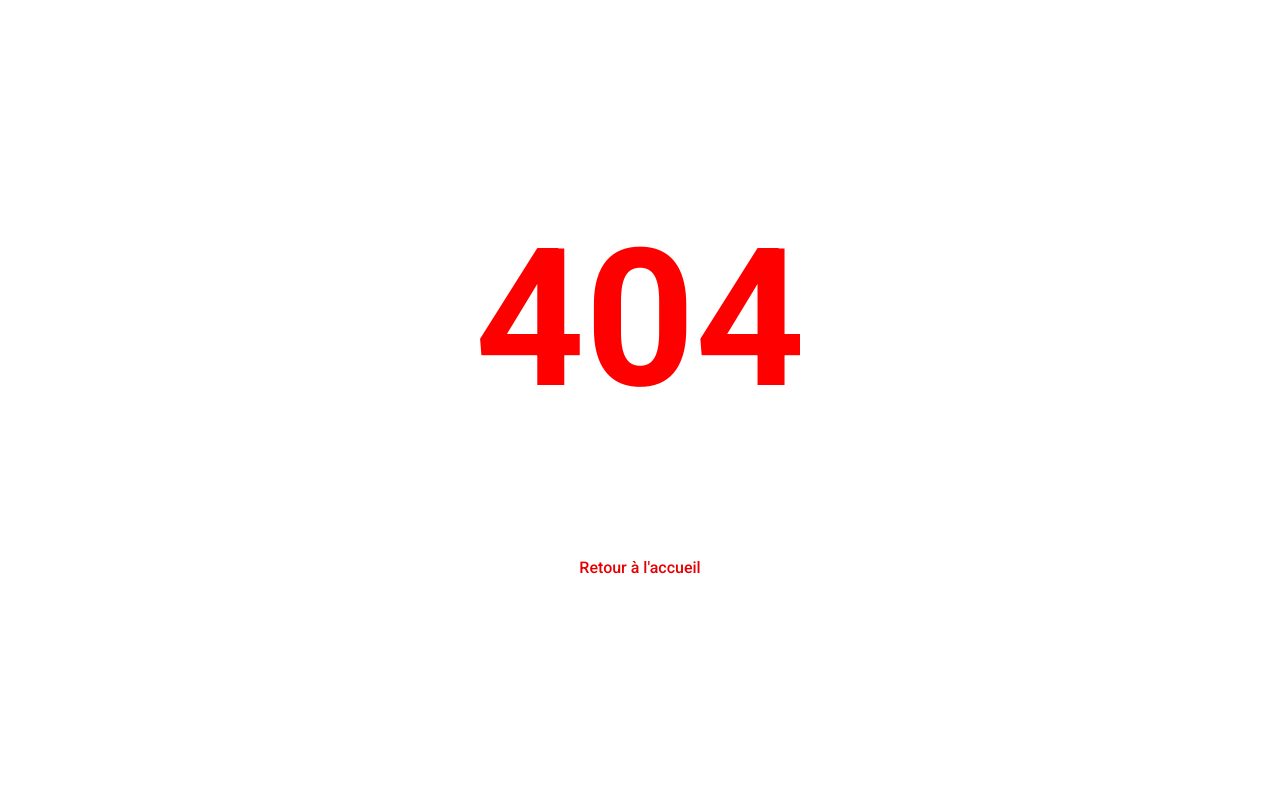
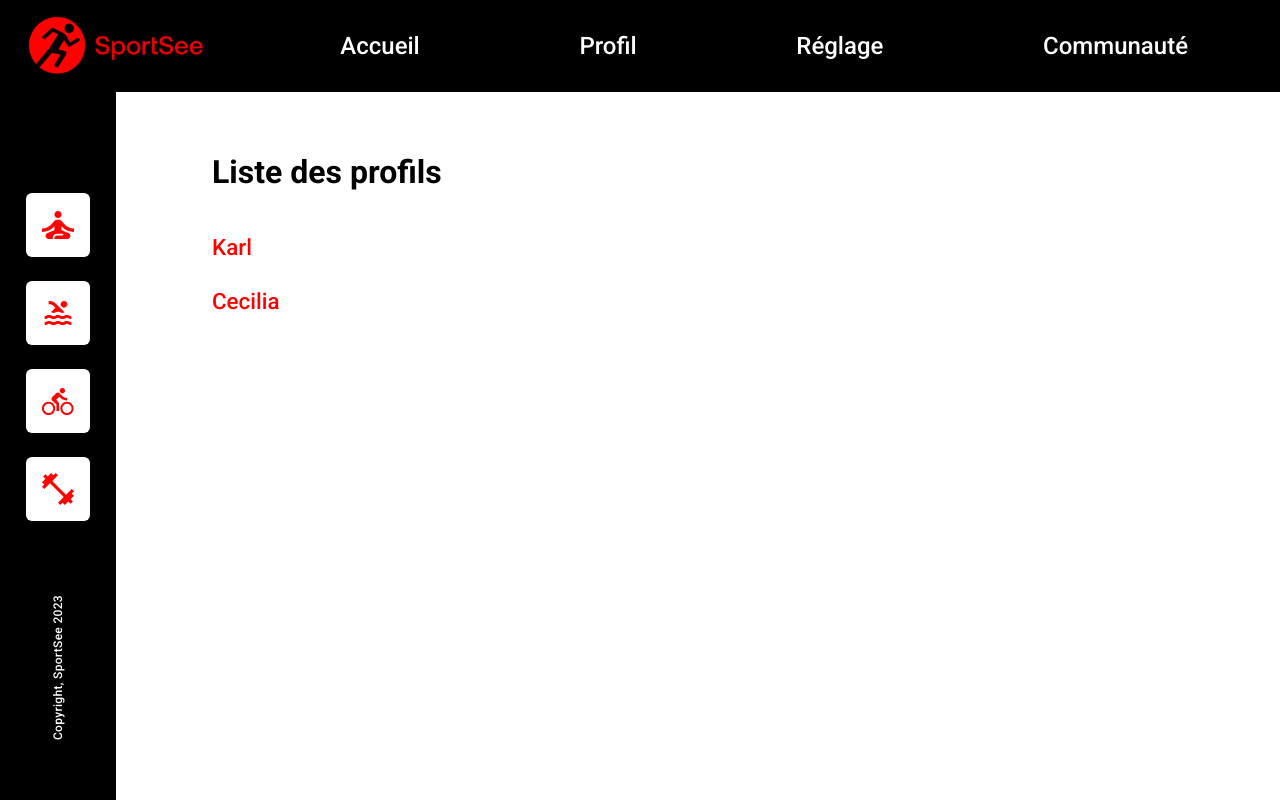
Before and after one commit to Pectorel/oc-projet-12, a React (Vite) app: page /home in a window 1280 px wide. Before the commit this address had no page. Built offline with nearby package versions, Linux system fonts and the light colour scheme.

Commit message:
Added List of profiles

```diff
--- /dev/null
+++ b/src/assets/style/home.module.css
@@ -0,0 +1,16 @@
+#home{
+    padding: 4rem 6rem;
+
+    .title{
+        font-weight: 600;
+        font-size: 2rem;
+        margin-bottom: 1rem;
+    }
+
+
+    & a{
+        color: var(--color-red-100);
+        font-weight: 500;
+        font-size: 1.4rem;
+    }
+}
--- a/src/components/layout/Header.jsx
+++ b/src/components/layout/Header.jsx
@@ -10,7 +10,7 @@ function Header() {
         </Link>
       </h1>
       <nav id={styles["header-nav"]}>
-        <Link to={"/"}>Accueil</Link>
+        <Link to={"/home"}>Accueil</Link>
         <Link to={"/"}>Profil</Link>
         <Link to={"/"}>Réglage</Link>
         <Link to={"/"}>Communauté</Link>
--- a/src/routes.jsx
+++ b/src/routes.jsx
@@ -3,6 +3,7 @@ import Layout from "./components/layout/Layout.jsx";
 import ErrorPage from "./components/ErrorPage.jsx";
 import Dashboard from "./routes/Dashboard.jsx";
 import axios from "axios";
+import Home from "./routes/Home.jsx";
 
 const router = createBrowserRouter([
   {
@@ -82,6 +83,10 @@ const router = createBrowserRouter([
         path: "/profile/:profileId",
         element: <Dashboard />,
       },
+      {
+        path: "/home",
+        element: <Home />,
+      },
     ],
   },
 ]);
--- /dev/null
+++ b/src/routes/Home.jsx
@@ -0,0 +1,18 @@
+import styles from "../assets/style/home.module.css";
+import { Link } from "react-router-dom";
+
+function Home() {
+  /* TODO: Create with dynamic data if possible */
+  return (
+    <section
+      id={styles["home"]}
+      className={`d-flex flex-col gap-2 ${styles.home}`}
+    >
+      <h1 className={styles.title}>Liste des profils</h1>
+      <Link to="/profile/12">Karl</Link>
+      <Link to="/profile/18">Cecilia</Link>
+    </section>
+  );
+}
+
+export default Home;
```
